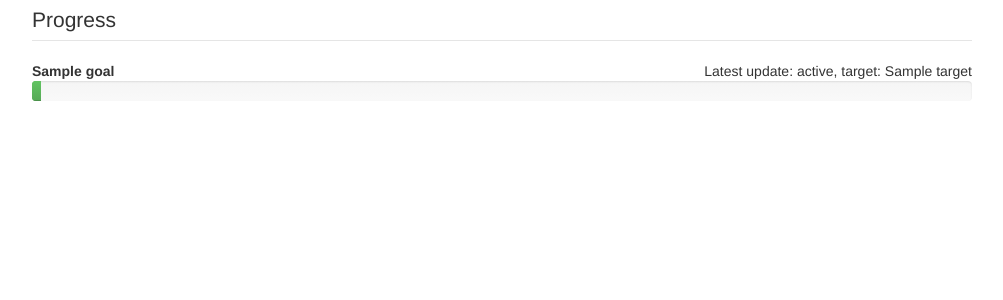
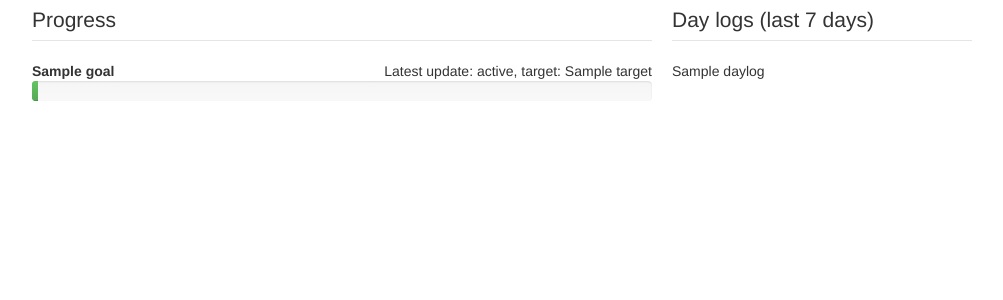
Before and after one commit to rmasters/progress-django, a Python web app: template progress/templates/index.html in a window 1280 px wide. Shown: the top 300 px of the page, without its empty margins (138-1141 px from the left). Run offline with Jinja, Linux system fonts and the light colour scheme; the template is opened without the code that fills it: most values are stand-ins (such as "Sample title", 1, 10 or a date in 2020); some libraries are stand-ins or nearby versions.

Commit message:
Added a simple day-log tracker

```diff
--- a/progress/templates/index.html
+++ b/progress/templates/index.html
@@ -6,9 +6,9 @@
     </head>
     <body>
         <div class="container">
-            <legend>Progress</legend>
             <div class="row">
-                <div class="span12">
+                <div class="span8">
+                    <legend>Progress</legend>
                     <ul class="unstyled">
                         {% for g in goals %}
                         <li>
@@ -22,6 +22,15 @@
                         {% endfor %}
                     </ul>
                 </div>
+
+                <div class="span4">
+                    <legend>Day logs (last 7 days)</legend>
+                    <ul class="unstyled">
+                    {% for l in daylogs %}
+                        <li><q>{{ l }}</q></li>
+                    {% endfor %}
+                    </ul>
+                </div>
             </div>
         </div>
     </body>
```
Also changed, not shown: progress/models.py (+13 -0 lines), progress/views.py (+6 -5 lines).
